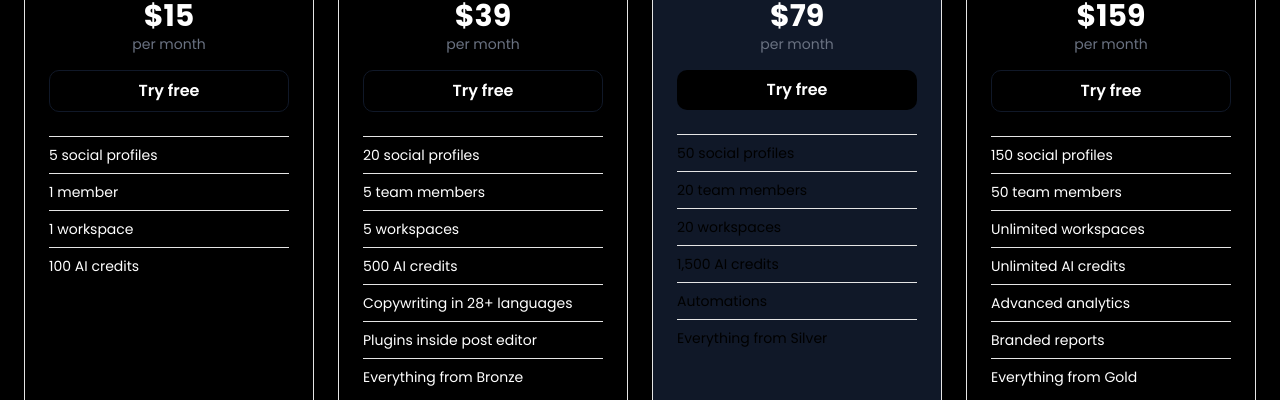
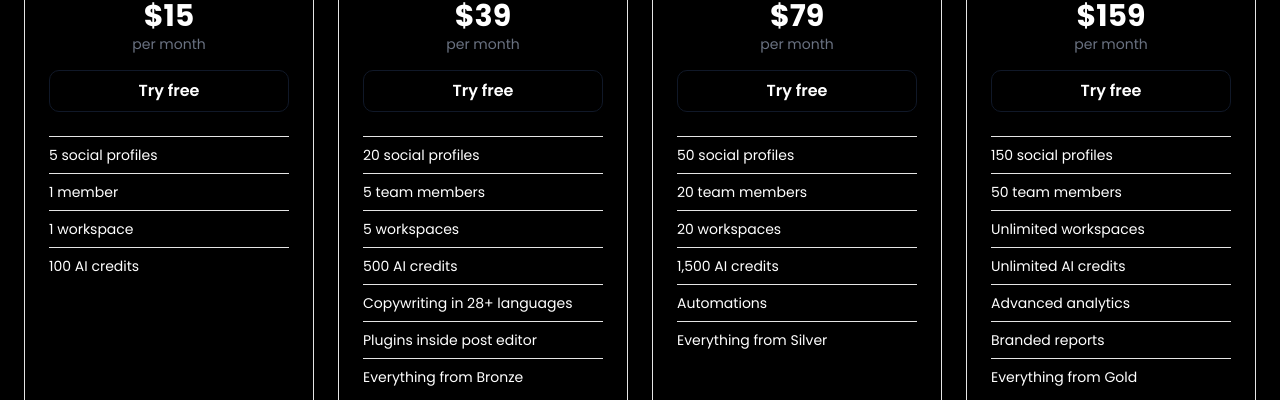
Before and after one commit to faizanfareedkhan/socialMediaAutomation, a React (Vite) app in the folder frontend/: page /pricing in a window 1280 px wide. Shown: the part 595-995 px from the top of the page. Built offline with nearby package versions, Linux system fonts and the light colour scheme.

Commit message:
check in

```diff
--- a/frontend/src/components/website/common/Common.tsx
+++ b/frontend/src/components/website/common/Common.tsx
@@ -64,7 +64,7 @@ function Common() {
         <div
           key={index}
           className={`flex flex-col justify-between rounded-lg border text-center shadow-lg ${
-            plan.highlighted ? "bg-gray-900 text-base" : "bg-base"
+            plan.highlighted ? " text-base" : "bg-base"
           }`}
           style={{
             flex: "1 1 250px",
@@ -81,7 +81,7 @@ function Common() {
             <button
               className={`mt-4 cursor-pointer rounded-lg px-6 py-2 font-semibold ${
                 plan.highlighted
-                  ? "bg-base text-contrast"
+                  ? " border border-gray-900 text-contrast"
                   : "border border-gray-900"
               }`}
             >
@@ -89,7 +89,7 @@ function Common() {
             </button>
             <ul className="mt-6 flex-grow space-y-2 text-left text-sm">
               {plan.features.map((feature, i) => (
-                <li key={i} className="border-t pt-2">
+                <li key={i} className="border-t pt-2 text-contrast">
                   {feature}
                 </li>
               ))}
```
